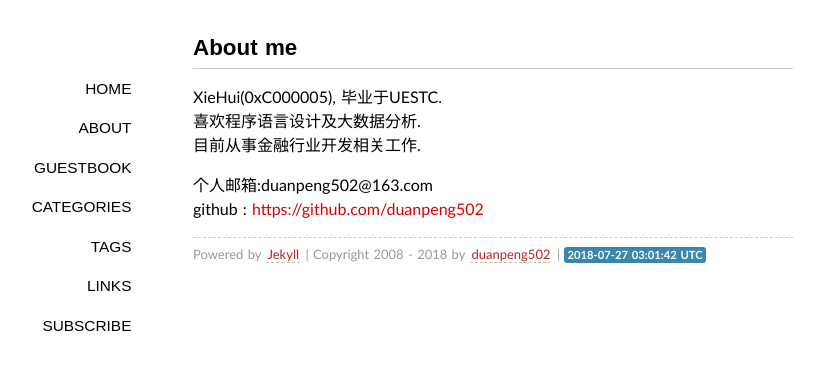
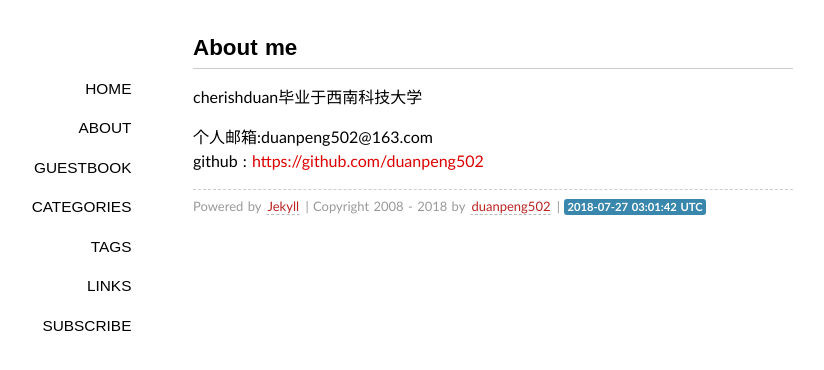
Before and after one commit to duanpeng502/duanpeng502.github.io, a Jekyll site: the page built from about/index.md, in a window 1280 px wide. Shown: the top 370 px of the page, without its empty margins (147-971 px from the left). Built offline with Jekyll 4.4.1, drawn with Linux system fonts in a browser that asks for light colours; some web fonts are replaced; Markdown is read by kramdown in place of the engine named in the settings; comment, search, counter and statistics services are not loaded.

Commit message:
modify name

```diff
--- a/about/index.md
+++ b/about/index.md
@@ -4,9 +4,7 @@ layout: page
 comments: yes
 ---
 
-XieHui(0xC000005), 毕业于UESTC.
-喜欢程序语言设计及大数据分析.
-目前从事金融行业开发相关工作.
+cherishduan毕业于西南科技大学
 
 个人邮箱:duanpeng502@163.com
-github : [https://github.com/duanpeng502](https://github.com/0xC000005)
+github : [https://github.com/duanpeng502](https://github.com/duanpeng502)
```
